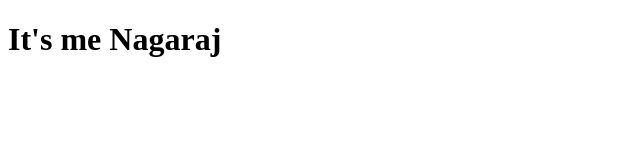
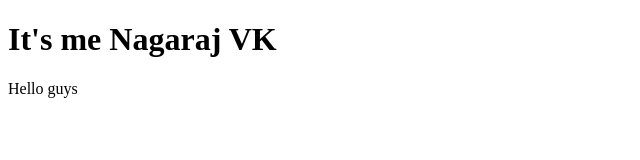
Before and after one commit to Nagarajmanish/gitproject, a plain HTML site: page index.html in a window 1280 px wide. Shown: the whole page, without its empty margins (0-640 px from the left). Drawn offline with Linux system fonts and the light colour scheme.

Commit message:
added to naga

```diff
--- a/index.html
+++ b/index.html
@@ -6,6 +6,7 @@
     <title>Document</title>
 </head>
 <body>
-    <h1>It's me Nagaraj</h1>
+    <h1>It's me Nagaraj VK</h1>
+    <p> Hello guys</p>
 </body>
 </html>
```
